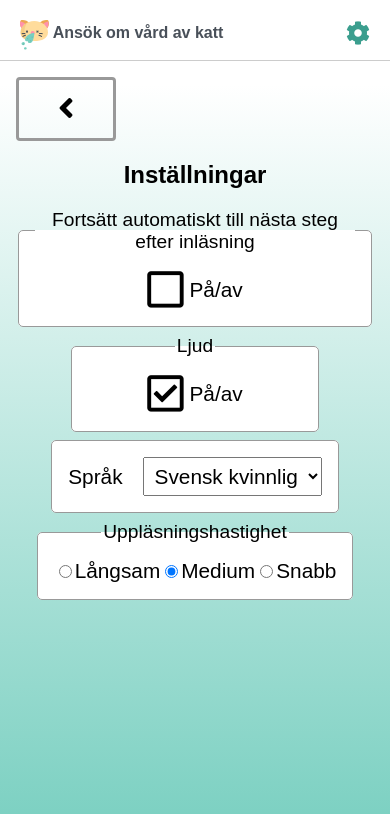
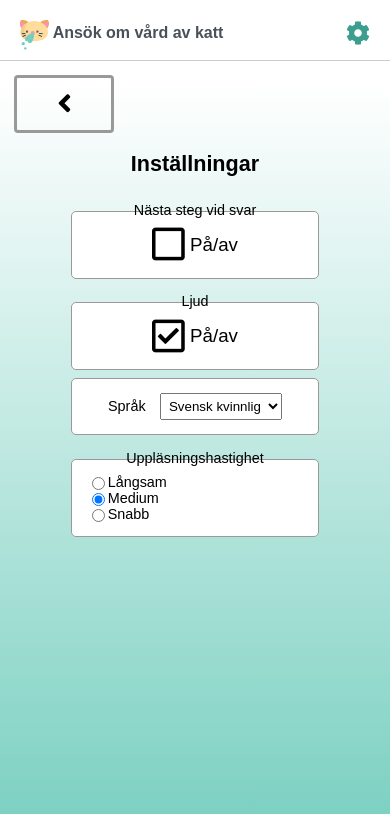
Before and after one commit to svanis71/vardavkatt, a React (Create React App) app: page /settings in a window 390 px wide. Shown: the top 814 px of the page. Built offline with nearby package versions, Linux system fonts and the light colour scheme.

Commit message:
Fixat mobilläge för settings

```diff
--- a/src/Components/Checkbox.js
+++ b/src/Components/Checkbox.js
@@ -18,7 +18,7 @@ export default class Checkbox extends Component {
         if(!this.props.checked) {
             return (<i className="far fa-square" style={{fontSize: '2em'}}></i>)
         }
-        return (<i class="far fa-check-square" style={{fontSize: '2em'}}></i>)
+        return (<i className="far fa-check-square" style={{fontSize: '2em'}}></i>)
 
     }
     render() {
--- a/src/Settings.js
+++ b/src/Settings.js
@@ -41,19 +41,19 @@ export default class Settings extends Component {
                 <header>
                     <h2>Inställningar</h2>
                 </header>
-                <fieldset className="autocontinue">
-                    <legend>Fortsätt automatiskt till nästa steg efter inläsning</legend>
+                <span className='legend'>Nästa steg vid svar</span>
+                <section className="fieldset autocontinue">
                     <Checkbox id="autocontinue" name="autocontinue"
                         caption="På/av"
                         checked={this.state.autoContinue}
                         handleClick={chk => this.setState({ autoContinue: chk })} />
-                </fieldset>
-                <fieldset className="playsound">
-                    <legend>Ljud</legend>
+                </section>
+                <span className='legend'>Ljud</span>
+                <section className="fieldset playsound">
                     <Checkbox id="playsound" name="playsound" caption="På/av" checked={this.state.playSound}
                         handleClick={chk => this.setState({ playSound: chk })} />
-                </fieldset>
-                <fieldset className="language">
+                </section>
+                <section className="fieldset language">
                     <label htmlFor="language">Språk</label>
                     <select
                         name="languageSelect"
@@ -66,16 +66,22 @@ export default class Settings extends Component {
                         <option value="Swedish Female">Svensk kvinnlig</option>
                         <option value="Swedish Male">Svensk manlig</option>
                     </select>
-                </fieldset>
-                <fieldset id="rate-fieldset" className="rate" onChange={(e) => this.setState({ rate: Number(e.target.value) })}>
-                    <legend>Uppläsningshastighet</legend>
+                </section>
+                    <span className='legend'>Uppläsningshastighet</span>
+                <section id="rate-section" className="fieldset rate" onChange={(e) => this.setState({ rate: Number(e.target.value) })}>
+                    <section className="slow">
                         <input type="radio" name="rate" id="rate-slow" value="0.5" checked={this.state.rate === 0.5} />
                         <label htmlFor="rate-slow">Långsam</label>
+                    </section>
+                    <section className="medium">
                         <input type="radio" name="rate" id="rate-medium" value="1.0" checked={this.state.rate === 1.0} />
                         <label htmlFor="rate-medium">Medium</label>
+                    </section>
+                    <section className="fast">
                         <input type="radio" name="rate" id="rate-fast" value="1.6" checked={this.state.rate === 1.6} />
                         <label htmlFor="rate-fast">Snabb</label>
-                </fieldset>
+                    </section>
+                </section>
             </form>
         );
     }
--- a/src/styles/Settings.scss
+++ b/src/styles/Settings.scss
@@ -3,6 +3,7 @@
     display: flex;
     flex-flow: column;
     margin: 1em;
+    font-size: 0.9em;
 
     button {
         align-self: flex-start;
@@ -14,7 +15,12 @@
         width: 2em;
     }
 
-    fieldset {
+    span.legend {
+        position: relative;
+        top: 0.5em;
+    }
+
+    section.fieldset {
         background: #fff;
         border: solid thin #999;
         border-radius: 5px;
@@ -24,16 +30,33 @@
         &.language label {
             margin-right: 1em;
         }
-        legend {
-            font-size: 1.2em;
-            margin-top: 0.2em;
+        &.rate {
+            display: flex;
+            flex-flow: column;
+            section {
+                display: flex;
+                flex-flow: row;
+                justify-content: flex-start;
+            }
+
         }
     }
-    label {
-        font-size: 1.3em;
-    }
     select {
-        font-size: 1.3em;
         padding: 0.3em;
     }
 }
+
+@media screen and (min-width: 400px) {
+    .setting-page {
+        font-size: 1.3em;
+        select {
+            font-size: 1.3em;
+        }
+        section.fieldset {
+            &.rate {
+                display: flex;
+                flex-flow: row;
+            }
+        }
+    }
+}
```
Lines whose indentation alone changed are shown as unchanged.
